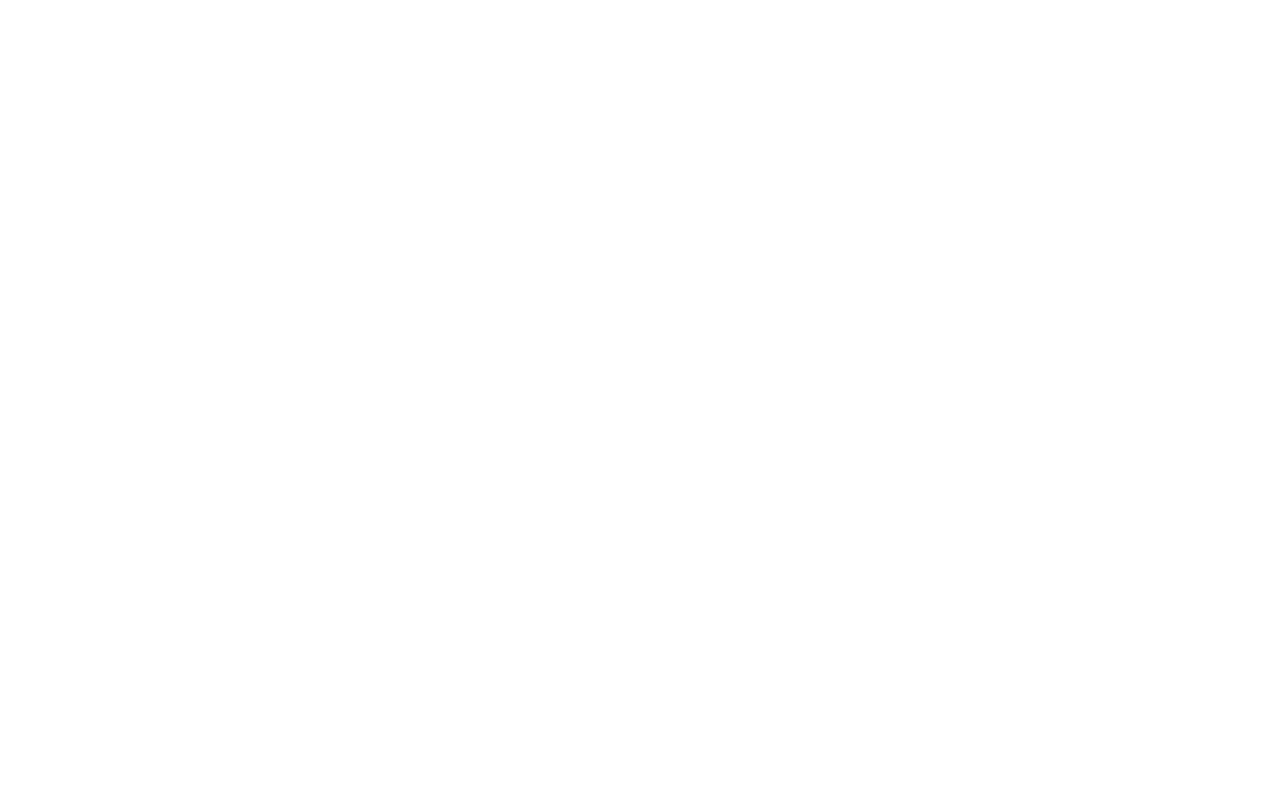
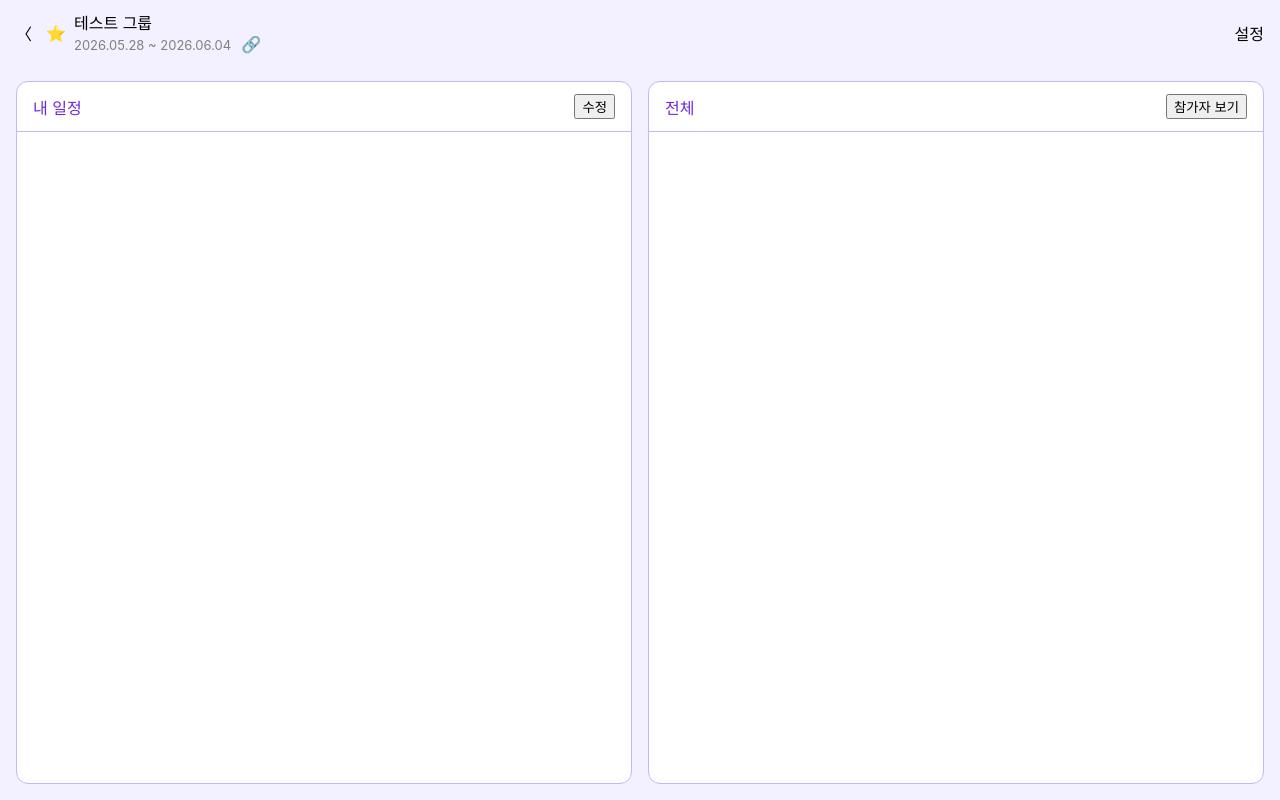
Before and after one commit to isehyun628-oss/TimeSync, a React (Create React App) app: page /groups/schedule in a window 1280 px wide. Before the commit this address had no page. Built offline with nearby package versions, Linux system fonts and the light colour scheme.

Commit message:
feat: 그룹 일정 페이지 생성

```diff
--- a/src/App.js
+++ b/src/App.js
@@ -5,6 +5,7 @@
 import GroupPage from "./pages/GroupPage";
 import CreateGroupPage from "./pages/CreateGroupPage";
 import CreateGroupSuccessPage from "./pages/CreateGroupSuccessPage";
+import GroupSchedulePage from "./pages/GroupSchedulePage";
 // 페이지 불러오기
 
 function App() {
@@ -24,6 +25,11 @@
           path="/groups/create/success"
           element={<CreateGroupSuccessPage />}
         />
+
+        <Route
+          path="/groups/schedule"
+          element={<GroupSchedulePage />}
+        />
       </Routes>
     </BrowserRouter>
   );
--- /dev/null
+++ b/src/pages/GroupSchedulePage.css
@@ -0,0 +1,43 @@
+/* 페이지 전체 컨테이너 */
+.group-schedule-container {
+    width: 100vw;
+    height: 100vh;
+    display: flex;
+    flex-direction: column;
+    background-color: #f3f0ff;  /* 연보라 배경 */
+}
+
+/* 캘린더 두 개를 가로로 나열하는 컨테이너 */
+.calender-container {
+    display: flex;
+    flex: 1;
+    gap: 16px;
+    padding: 16px;
+}
+
+/* 왼쪽/오른쪽 캘린더 각각의 컨테이너 */
+.calender-wrapper {
+    flex: 1;    /* 두 캘린더가 공간을 똑같이 나눔 */
+    display: flex;
+    flex-direction: column; /* 상단과 본체를 세로로 나열 */
+    background-color: white;
+    border-radius: 12px;
+    border: 1px solid #c4b5fd;  /* 연보라 테두리 */
+    overflow: hidden;
+}
+
+/* 캘린더 상단: 제목 텍스트 + 버튼 */
+.calender-header {
+    display: flex;
+    justify-content: space-between;
+    align-items: center;
+    padding: 12px 16px;
+    border-bottom: 1px solid #c4b5fd;   /* 연보라 구분선 */
+    color: #6d28d9; /* 진한 보라 */
+}
+
+/* 캘린더 본체: 타임블럭 들어갈 영역 */
+.calender-body {
+    flex: 1;
+    padding: 8px;
+}
--- /dev/null
+++ b/src/pages/GroupSchedulePage.js
@@ -0,0 +1,63 @@
+/* 필요한 컴포넌트 불러오기 */
+import Header from '../components/Header';
+
+/* GroupSchedulePage.css 파일을 불러와서 디자인 적용 */
+import './GroupSchedulePage.css';
+
+/* 그룹 일정 페이지 */
+function GroupSchedulePage() {
+    return (
+        /* 페이지 전체 컨테이너 */
+        <div className="group-schedule-container">
+
+            {/* 상단 헤더 컴포넌트*/}
+            {/* icon, groupName, date는 Header.js에 props로 전달 */}
+            {/* 나중에 백엔드 데이터로 교체 예정 (현재는 하드코딩) */}
+            <Header
+                icon="⭐"
+                groupName="테스트 그룹"
+                date="2026.05.28 ~ 2026.06.04"
+            />
+
+            {/* 캘린더 두 개를 가로로 나열하는 컨테이너 */}
+            <div className="calender-container">
+
+                {/* 왼쪽: 내 일정 캘린더 */}
+                <div className="calender-wrapper">
+
+                    {/* 캘린더 상단: 제목 텍스트 + 수정 버튼 */}
+                    <div className="calender-header">
+                        <span>내 일정</span>
+                        {/* 수정 버튼: 누르면 캘린더 수정 가능 (기능 나중에 추가) */}
+                        <button>수정</button>
+                    </div>
+
+                    {/* 캘린더 본체: 타임블럭이 들어갈 영역 (나중에 추가) */}
+                    <div className="calender-body">
+                    </div>
+
+                </div>
+
+                {/* 오른쪽: 전체 캘린더 */}
+                <div className="calender-wrapper">
+
+                    {/* 캘린더 상단: 제목 텍스트 + 참가자 보기 버튼 */}
+                    <div className="calender-header">
+                        <span>전체</span>
+                        {/* 참가자 보기 버튼: 누르면 참가자 목록 팝업 (기능 나중에 추가) */}
+                        <button>참가자 보기</button>
+                    </div>
+
+                    {/* 캘린더 본체: 타임블럭이 들어갈 영역 (나중에 추가) */}
+                    <div className="calender-body">
+                    </div>
+
+                </div>
+
+            </div>
+        </div>
+    );
+}
+
+/* 이 컴포넌트를 다른 파일에서도 사용할 수 있게 내보내는 코드 */
+export default GroupSchedulePage;
```
